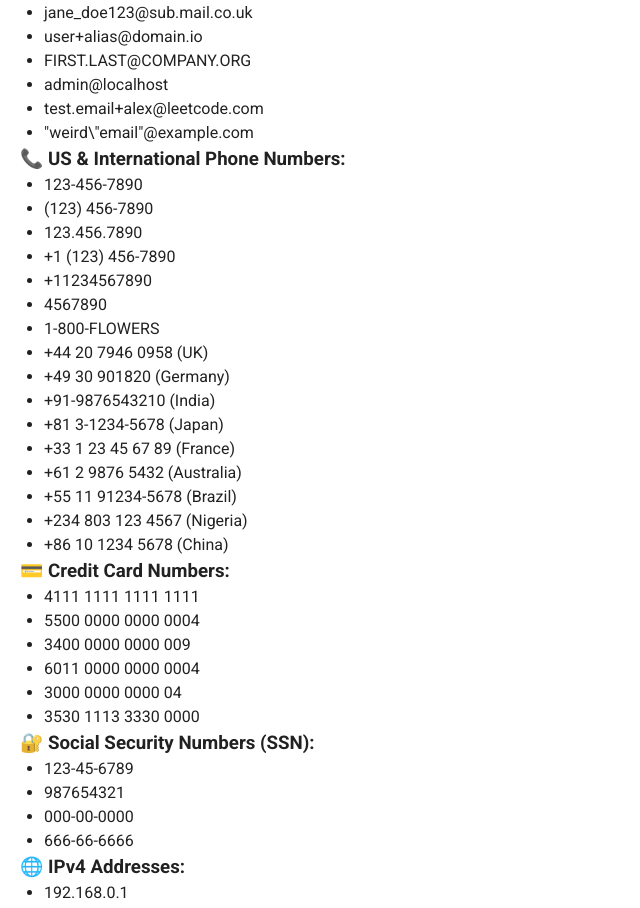
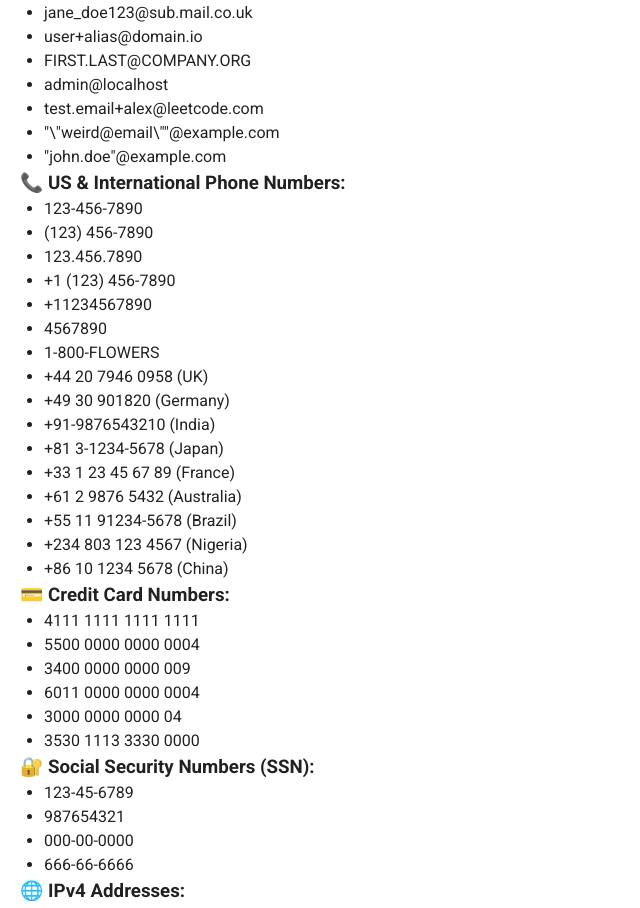
Before and after one commit to jingjing-jacobson/engage-test-site, a Vue app: page / in a window 1280 px wide. Shown: the part 1923-2831 px from the top of the page, without its empty margins (0-640 px from the left). Built offline with nearby package versions, Linux system fonts and the light colour scheme.

Commit message:
Add more PII to home page

```diff
--- a/src/views/HomeView.vue
+++ b/src/views/HomeView.vue
@@ -118,7 +118,8 @@
                 <li>FIRST.LAST@COMPANY.ORG</li>
                 <li>admin@localhost</li>
                 <li>test.email+alex@leetcode.com</li>
-                <li>"weird\"email"@example.com</li>
+                <li>"\"weird@email\""@example.com </li>
+                <li>"john.doe"@example.com</li>
             </ul>
 
             <h3>📞 US & International Phone Numbers:</h3>
```
